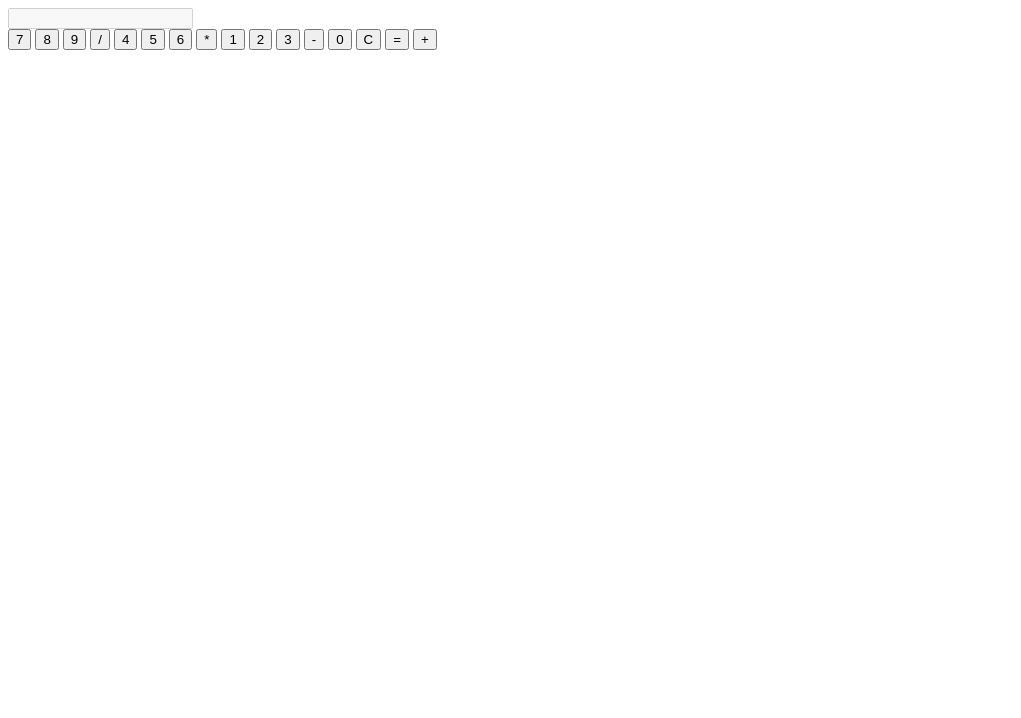
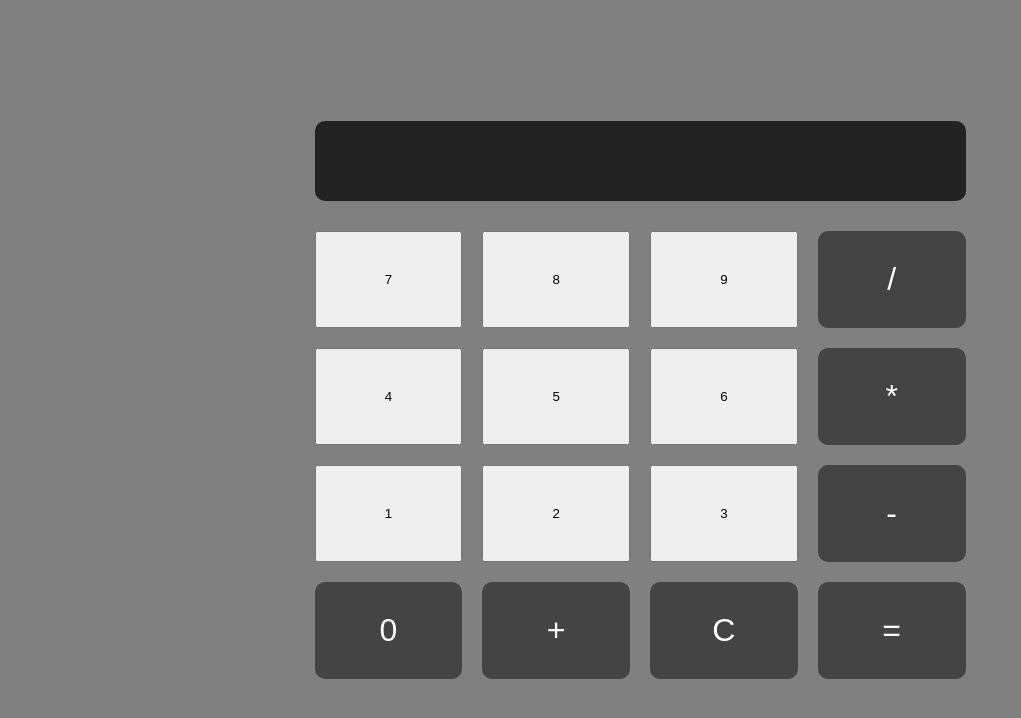
Before and after one commit to J8ke-gang/Calculator, a plain HTML site: page index.html in a window 1280 px wide. Shown: the whole page, without its empty margins (0-1021 px from the left). Drawn offline with Linux system fonts and the light colour scheme.

Commit message:
updating all

```diff
--- a/index.html
+++ b/index.html
@@ -1,36 +1,42 @@
 <!DOCTYPE html>
-<html lang ="en">
+<html lang="en">
 <head>
     <meta charset="UTF-8">
     <meta name="viewport" content="width=device-width, initial-scale=1.0">
+    <link rel="stylesheet" href="style.css">
+    <script src="script.js"></script>
     <title>Calculator</title>
 </head>
-
 <body>
-<div class = "Calculator">
+    <div class="Calculator">
         <input type="text" class="display" id="display" disabled>
         <div class="buttons">
-        <button class="button" onclick="appendToDisplay('7')">7</button>
-        <button class="button" onclick="appendToDisplay('8')">8</button>
-        <button class="button" onclick="appendToDisplay('9')">9</button>
-        <button class="button operator" onclick="appendToDisplay('/')">/</button>
 
-        <button class="button" onclick="appendToDisplay('4')">4</button>
-        <button class="button" onclick="appendToDisplay('5')">5</button>
-        <button class="button" onclick="appendToDisplay('6')">6</button>
-        <button class="button operator" onclick="appendToDisplay('*')">*</button>
+<button class="btn-7" onclick="appendToDisplay('7')">7</button>
+<button class="btn-8" onclick="appendToDisplay('8')">8</button>
+<button class="btn-9" onclick="appendToDisplay('9')">9</button>
+<button class="btn operator" onclick="appendToDisplay('/')">/</button>
 
-        <button class="button" onclick="appendToDisplay('1')">1</button>
-        <button class="button" onclick="appendToDisplay('2')">2</button>
-        <button class="button" onclick="appendToDisplay('3')">3</button>
-        <button class="button operator" onclick="appendToDisplay('-')">-</button>
+<button class="btn-4" onclick="appendToDisplay('4')">4</button>
+<button class="btn-5" onclick="appendToDisplay('5')">5</button>
+<button class="btn-6" onclick="appendToDisplay('6')">6</button>
+<button class="btn operator" onclick="appendToDisplay('*')">*</button>
 
-        <button class="button" onclick="appendToDisplay('0')">0</button>
-        <button class="button" onclick="clearDisplay()">C</button>
-        <button class="button equals" onclick="calculate()">=</button>
-        <button class="button operator" onclick="appendToDisplay('+')">+</button>
+
+<button class="btn-1" onclick="appendToDisplay('1')">1</button>
+<button class="btn-2" onclick="appendToDisplay('2')">2</button>
+<button class="btn-3" onclick="appendToDisplay('3')">3</button>
+<button class="btn operator" onclick="appendToDisplay('-')">-</button>
+
+<button class="btn number" onclick="appendToDisplay('0')">0</button>
+
+<button class="btn operator plus" onclick="appendToDisplay('+')">+</button>
+
+<!-- Special Buttons -->
+<button class="btn clear" onclick="clearDisplay()">C</button>
+<button class="btn equal" onclick="calculateResult()">=</button>
+
         </div>
         </div>
             </body>
-
             </html>
--- a/script.js
+++ b/script.js
@@ -0,0 +1,109 @@
+// Function to append input to the display
+function appendToDisplay(value) {
+    const display = document.getElementById('display');
+// Adds the clicked value (number or operator) to the display
+    display.value += value;
+}
+
+// clear the display
+function clearDisplay() {
+    const display = document.getElementById('display');
+    display.value = '';
+}
+
+// calculate the result when the '=' button is clicked
+function calculateResult() {
+    const display = document.getElementById('display');
+    let expression = display.value;
+
+// Error if expression is empty
+    if (!expression) {
+        display.value = 'Error';
+        return;
+    }
+
+    try {
+// calculate by applying BIDMAS (order of operations)
+        display.value = evaluateExpression(expression);
+    } catch (error) {
+// If invalid expression is entered show an error
+        display.value = 'Error';
+    }
+}
+
+// function to evaluate the expression manually (without eval)
+function evaluateExpression(expression) {
+
+// Remove all spaces from the expression
+    expression = expression.replace(/\s+/g, '');
+
+// Handle multiplication and division first (left to right)
+    expression = handleMultiplicationAndDivision(expression);
+
+// Handle addition and subtraction
+    expression = handleAdditionAndSubtraction(expression);
+
+    return expression;
+}
+
+// Handle multiplication and division
+function handleMultiplicationAndDivision(expression) {
+
+// Expression to match multiplication and division operations
+    const regex = /(\d+(\.\d+)?)\s*([*/])\s*(\d+(\.\d+)?)/g;
+
+    let match;
+    while ((match = regex.exec(expression)) !== null) {
+        const num1 = parseFloat(match[1]);
+        const operator = match[3];
+        const num2 = parseFloat(match[4]);
+
+// Perform the operation
+        let result;
+        if (operator === '*') {
+            result = num1 * num2;
+        } else if (operator === '/') {
+            if (num2 === 0) {
+                throw new Error('Division by zero');
+            }
+            result = num1 / num2;
+        }
+
+// Replace the matched operation with the result
+        expression = expression.replace(match[0], result);
+
+        // Reset the regex to match again from the start
+        regex.lastIndex = 0;
+    }
+
+    return expression;
+}
+
+// Handle addition and subtraction
+function handleAdditionAndSubtraction(expression) {
+
+    // Regular expression to match addition and subtraction operations
+    const regex = /(\d+(\.\d+)?)\s*([+-])\s*(\d+(\.\d+)?)/g;
+
+    let match;
+    while ((match = regex.exec(expression)) !== null) {
+        const num1 = parseFloat(match[1]);
+        const operator = match[3];
+        const num2 = parseFloat(match[4]);
+
+// Perform the operation
+        let result;
+        if (operator === '+') {
+            result = num1 + num2;
+        } else if (operator === '-') {
+            result = num1 - num2;
+        }
+
+// Replace the matched operation with the result
+        expression = expression.replace(match[0], result);
+        regex.lastIndex = 0; // Reset the regex to match again from the start
+    }
+
+// Return the final result of the expression
+    return expression;
+}
--- a/style.css
+++ b/style.css
@@ -0,0 +1,59 @@
+* {
+    margin: 0;
+    padding: 0;
+    box-sizing: border-box;
+}
+
+body {
+    font-family: Arial, sans-serif;
+    display: flex;
+    justify-content: center;
+    align-items: center;
+    height: 100vh;
+    background-color: gray;
+}
+
+.calculator {
+    background-color: #333;
+    padding: 40px;
+    border-radius: 15px;
+    box-shadow: 0 0 10px rgba(0, 0, 0, 0.1);
+}
+
+.display {
+    width: 100%;
+    height: 80px;
+    margin-bottom: 30px;
+    background-color: #222;
+    color: white;
+    text-align: right;
+    font-size: 3rem;
+    border: none;
+    padding: 15px;
+    border-radius: 10px;
+}
+
+.buttons {
+    display: grid;
+    grid-template-columns: repeat(4, 1fr);
+    gap: 20px;
+}
+
+.btn {
+    padding: 30px;
+    font-size: 2rem;
+    background-color: #444;
+    color: white;
+    border: none;
+    border-radius: 10px;
+    cursor: pointer;
+    transition: background-color 0.3s ease;
+}
+
+.btn:hover {
+    background-color: #555;
+}
+
+.btn:active {
+    background-color: #666;
+}
```
Lines whose indentation alone changed are shown as unchanged.
